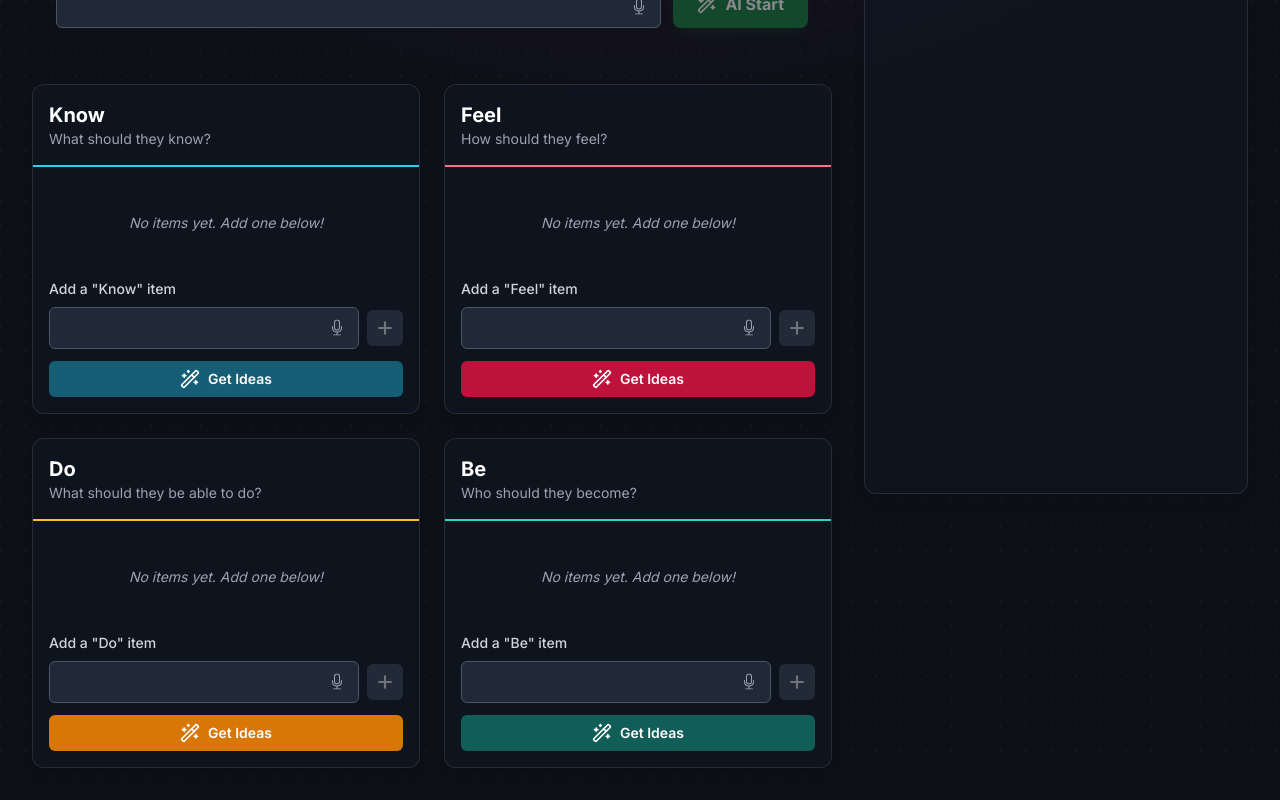
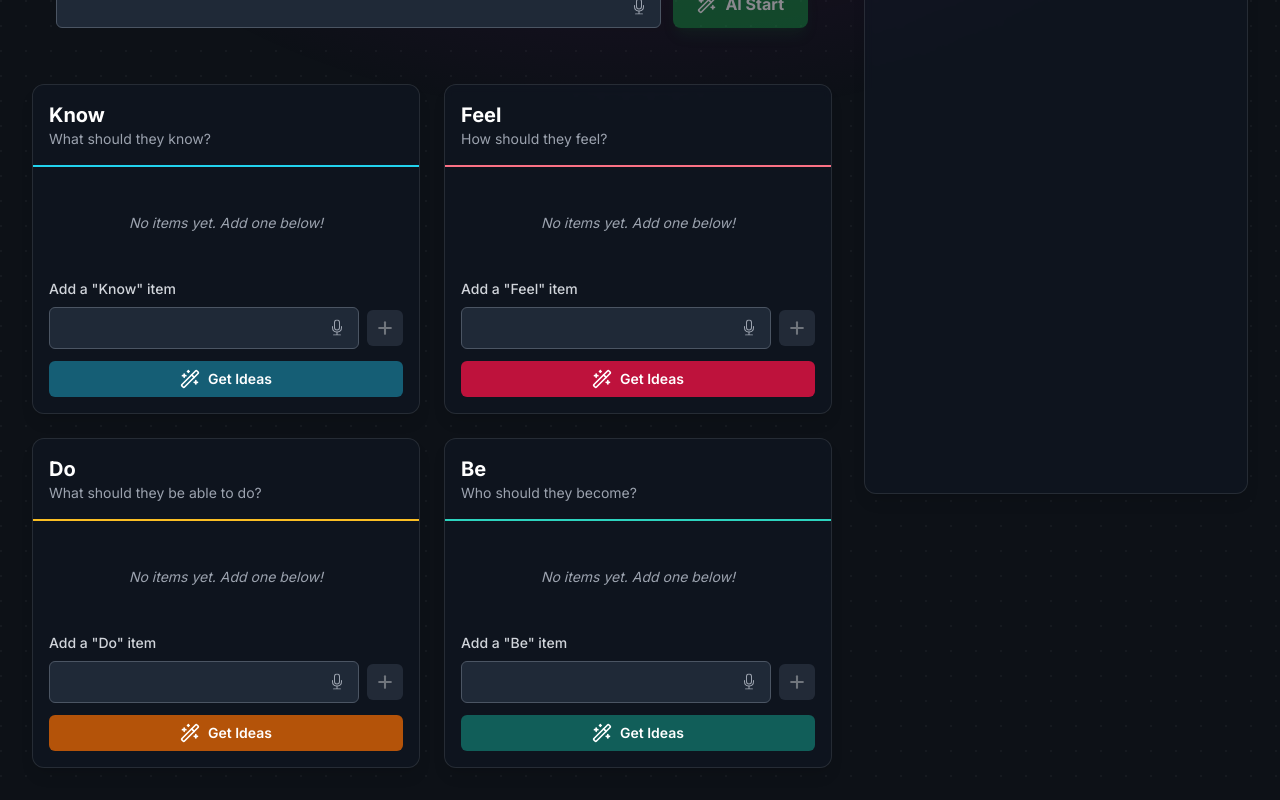
Before and after one commit to joe-watkins/kfdb, a React (Vite) app: page / in a window 1280 px wide. Shown: the part 275-1075 px from the top of the page. Built offline with nearby package versions, Linux system fonts and the light colour scheme.

Commit message:
Fix color contrast bug on amber Do button by changing bg-amber-600 to bg-amber-700
Co-authored-by: joe-watkins <3695795+joe-watkins@users.noreply.github.com>

```diff
--- a/components/KFDBCard.tsx
+++ b/components/KFDBCard.tsx
@@ -30,7 +30,7 @@ const accentColors: { [key: string]: { border: string; text: string; ring: strin
 const accentButtonColors: { [key: string]: string } = {
   cyan: 'bg-cyan-800 hover:bg-cyan-700 text-white focus:ring-cyan-400',
   rose: 'bg-rose-700 hover:bg-rose-600 text-white focus:ring-rose-400',
-  amber: 'bg-amber-600 hover:bg-amber-500 text-white focus:ring-amber-400',
+  amber: 'bg-amber-700 hover:bg-amber-600 text-white focus:ring-amber-400',
   teal: 'bg-teal-800 hover:bg-teal-700 text-white focus:ring-teal-400',
 };
 
```
